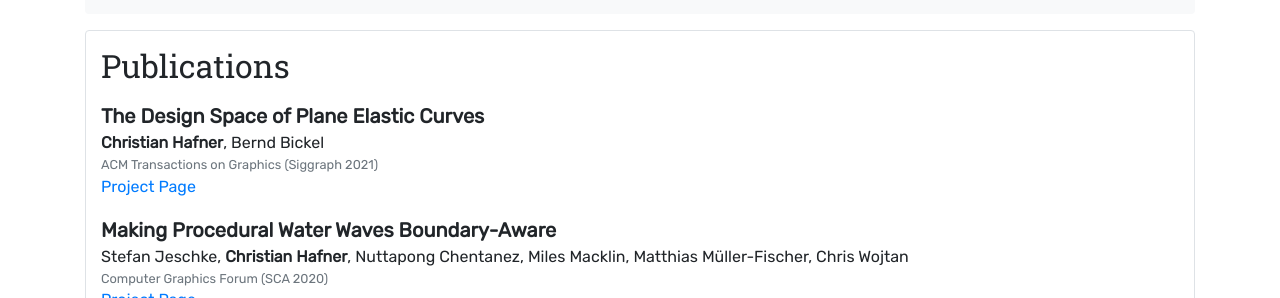
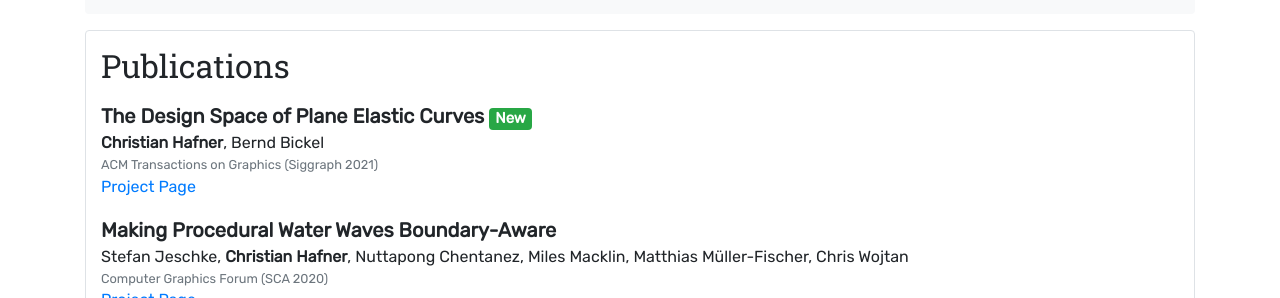
Before and after one commit to chrishafner/chrishafner.github.io, a Jekyll site: the page built from index.html, in a window 1280 px wide. Shown: the part 234-532 px from the top of the page. Built offline with Jekyll 4.4.1, drawn with Linux system fonts in a browser that asks for light colours.

Commit message:
new badge

```diff
--- a/_includes/publication-list.html
+++ b/_includes/publication-list.html
@@ -1,7 +1,7 @@
 {% assign publications=site.data.publications | sort: "date" | reverse %}
 {% for pub in publications %}
     <p class="container">
-        <div class="font-weight-bolder lead">{{ pub.title }}</div>
+        <div class="font-weight-bolder lead">{{ pub.title }} {% if forloop.first == true %}<span class="badge bg-success text-white">New</span>{% endif %}</div>
         <div class="">{{ pub.authors | replace: "Christian Hafner", "<b>Christian Hafner</b>" }}</div>
         <div class="text-muted small">{{ pub.published }}</div>
         <a class="text-primary" href="{{ pub.projectpage }}">Project Page</a>
```
